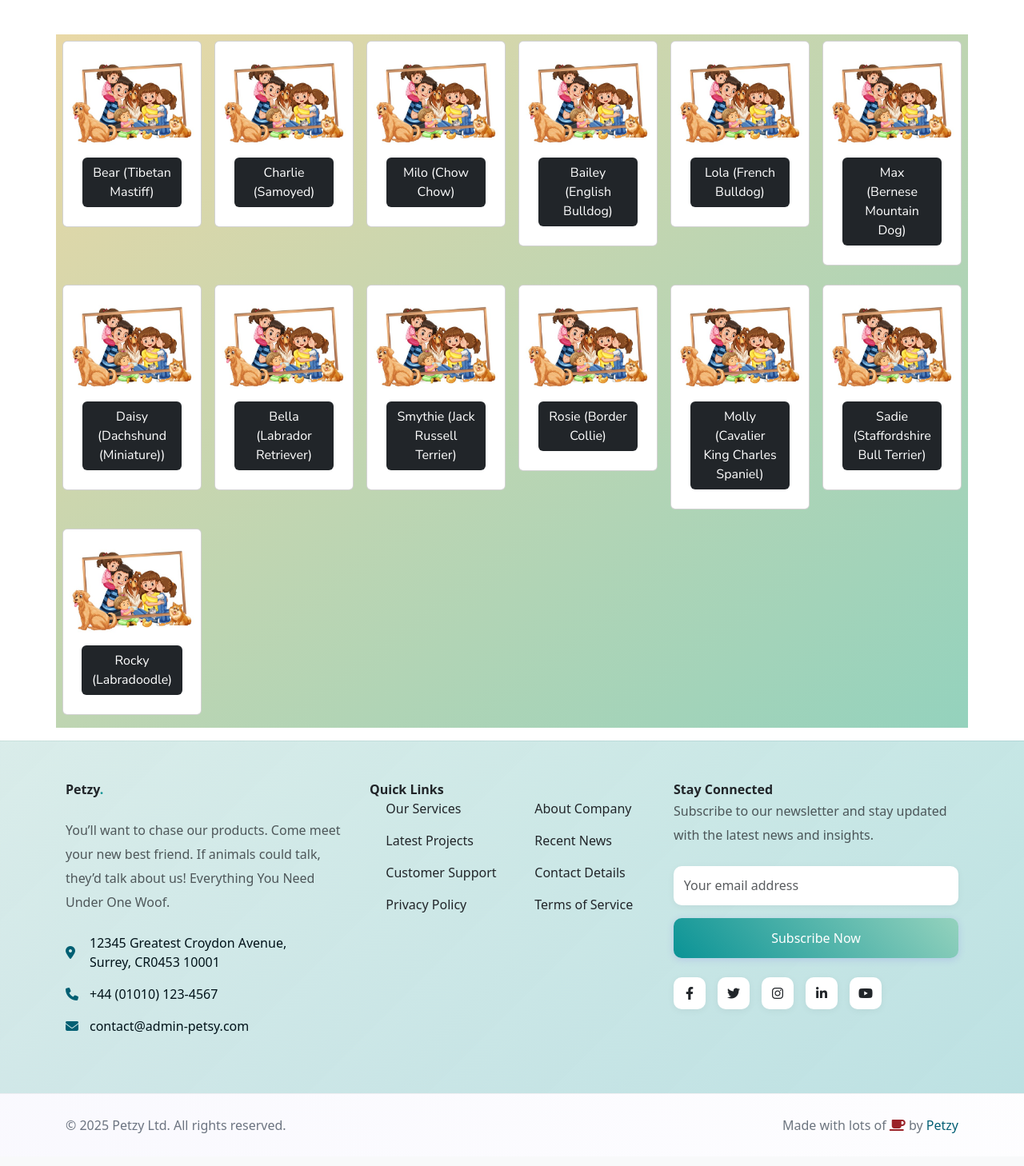
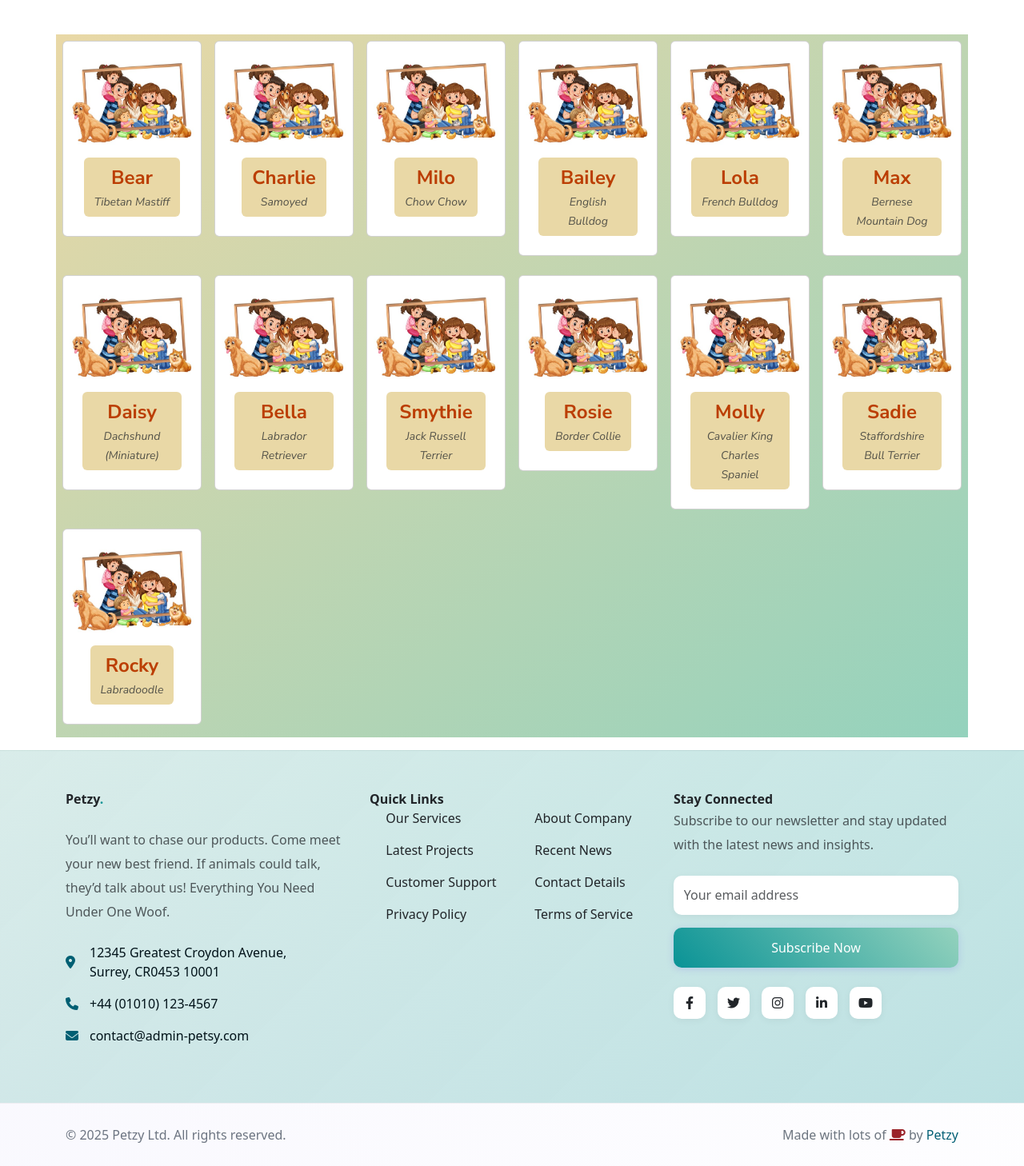
Before and after one commit to johnclamy/petstoreproject, a Django app: page /pets/ in a window 1280 px wide. Shown: the part 251-1709 px from the top of the page at 80% size. Before the commit the page ends 1668 px from the top, so only its background shows below. Run offline with Django 5.2, Linux system fonts and the light colour scheme; some libraries are stand-ins or nearby versions.

Commit message:
set the link btn to a custom app palette colour

```diff
--- a/pets/templates/pets/index.html
+++ b/pets/templates/pets/index.html
@@ -13,9 +13,12 @@
             {% for pet in data.pets %}
             <section class="col-sm-6 col-md-4 col-lg-3 col-xl-2 mb-2 p-2">
                 <div class="p-2 card align-items-center pt-4">
-                    <img src="{% static 'img/family-with-pets.jpg' %}" class="card-img-top rounded">
+                    <img src="{% static 'img/family-with-pets.jpg' %}" class="rounded">
                     <div class="card-body text-center">
-                        <a href="{% url 'pets.pet_detail_page' id=pet.id %}" class="btn bg-dark text-white">{{ pet.name }} ({{ pet.breed }})</a>
+                        <a href="{% url 'pets.pet_detail_page' id=pet.id %}" class="btn" style="background: var(--dj-bg-3);">
+                            <b class="fs-4 fw-bold" style="color: var(--dj-text-4)">{{ pet.name }}</b><br />
+                            <i class="small text-muted fst-italic" style="color:var(--dj-text-3)">{{ pet.breed }}</i>
+                        </a>
                     </div>
                 </div>
             </section>
```
